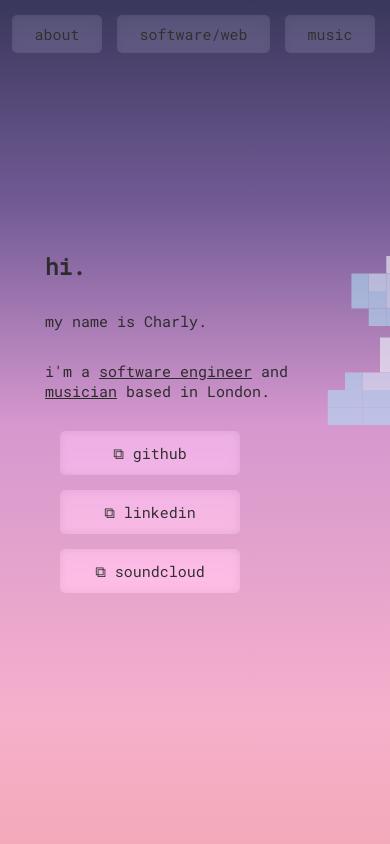
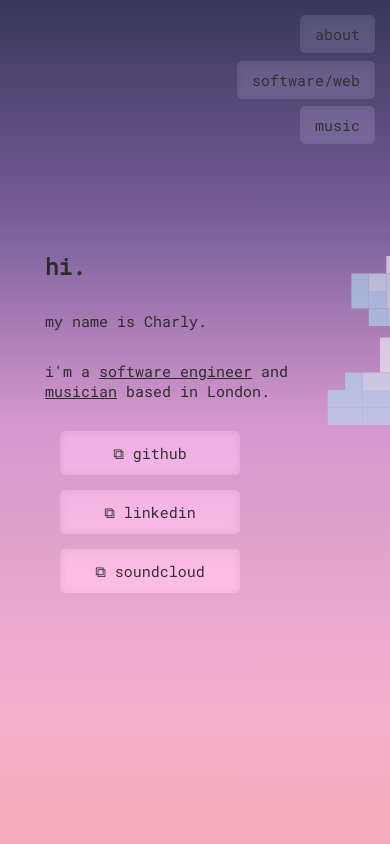
Before and after one commit to charlyflynn/charlyflynn.github.io, a SvelteKit app: page / in a window 390 px wide. Shown: the top 844 px of the page. Built offline with nearby package versions, Linux system fonts and the light colour scheme.

Commit message:
navigation collapses to column

```diff
--- a/src/components/Navigation.svelte
+++ b/src/components/Navigation.svelte
@@ -10,7 +10,7 @@
 		flex-direction: row;
 		justify-content: flex-end;
 		align-items: center;
-		gap: 1em;
+		gap: 0.5em;
 		padding: 1em;
 
 		position: fixed;
@@ -19,16 +19,22 @@
 		z-index: 100;
 	}
 
+	@media (max-width: 450px) {
+		.nav-container {
+			flex-direction: column;
+			align-items: flex-end;
+		}
+	}
+
 	.link {
 		box-sizing: border-box;
 		border-radius: 5px;
-		padding: 0.6rem 1.5em;
+		padding: 0.6rem 1em;
 
 		background: rgba(255, 255, 240, 0.1);
 		backdrop-filter: blur(5px);
 		filter: brightness(1.1);
 
-		text-align: center;
 		text-decoration: none;
 		color: inherit;
 
```
